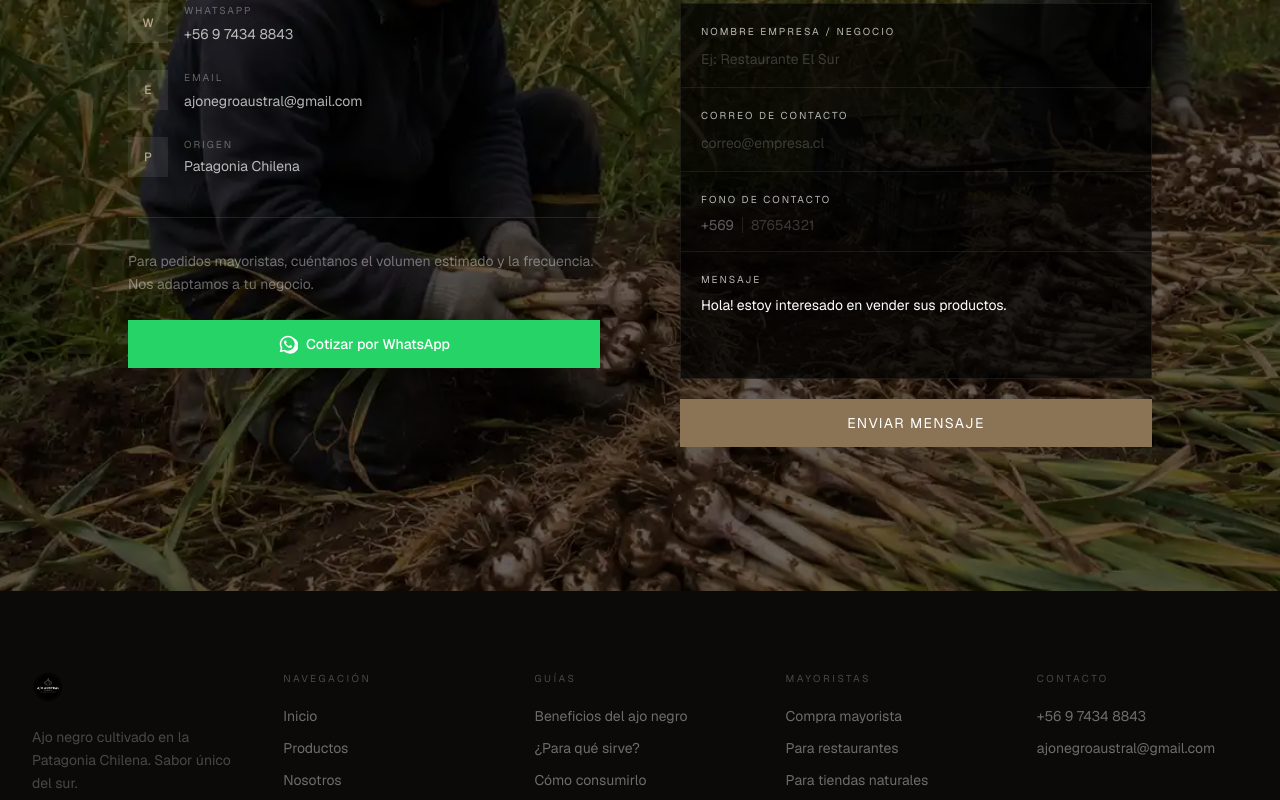
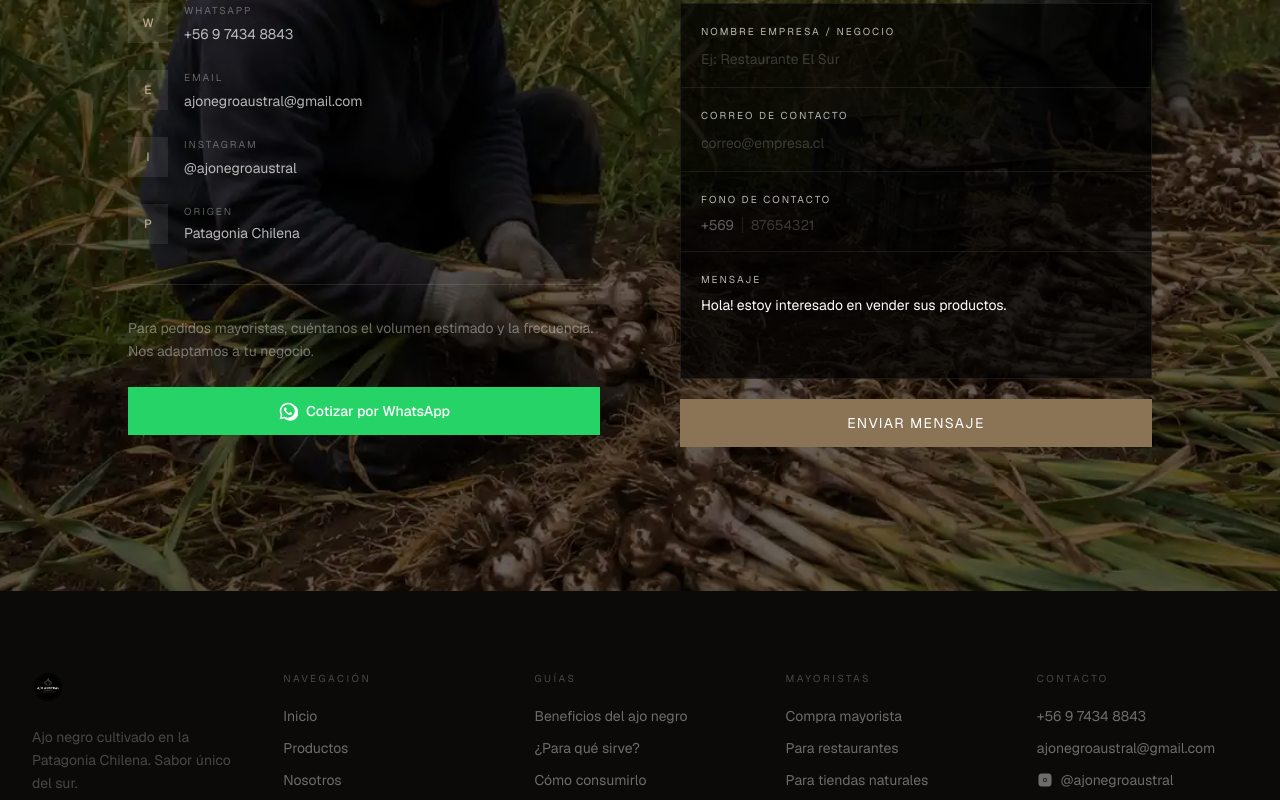
Before and after one commit to micajaproyectos/web-ajo-negro, a Next.js app: page / in a window 1280 px wide. Shown: the part 5840-6640 px from the top of the page. Built offline with nearby package versions, Linux system fonts and the light colour scheme.

Commit message:
agregar periles de instagrsm

```diff
--- a/src/app/layout.tsx
+++ b/src/app/layout.tsx
@@ -127,6 +127,7 @@ const organizationSchema = {
   url: BASE_URL,
   telephone: "+56974348843",
   email: "ajonegroaustral@gmail.com",
+  sameAs: ["https://www.instagram.com/ajonegroaustral"],
   image: `${BASE_URL}/og-image.webp`,
   logo: {
     "@type": "ImageObject",
--- a/src/components/Contact.tsx
+++ b/src/components/Contact.tsx
@@ -21,6 +21,12 @@ const CONTACT_INFO = [
     value: "ajonegroaustral@gmail.com",
     href: "mailto:ajonegroaustral@gmail.com",
     icon: "E",
+  },
+  {
+    label: "Instagram",
+    value: "@ajonegroaustral",
+    href: "https://www.instagram.com/ajonegroaustral",
+    icon: "I",
   },
   { label: "Origen", value: "Patagonia Chilena", href: null, icon: "P" },
 ];
--- a/src/components/Footer.tsx
+++ b/src/components/Footer.tsx
@@ -1,5 +1,7 @@
 import Image from "next/image";
 import Link from "next/link";
+
+const INSTAGRAM_URL = "https://www.instagram.com/ajonegroaustral";
 
 const NAV_LINKS = [
   { label: "Inicio", href: "/" },
@@ -119,6 +121,24 @@ export default function Footer() {
               >
                 ajonegroaustral@gmail.com
               </a>
+              <a
+                href={INSTAGRAM_URL}
+                target="_blank"
+                rel="noopener noreferrer"
+                aria-label="Instagram de Ajo Negro Austral"
+                className="inline-flex items-center gap-2 text-white/40 hover:text-white/80 transition-colors"
+              >
+                <svg
+                  xmlns="http://www.w3.org/2000/svg"
+                  viewBox="0 0 24 24"
+                  fill="currentColor"
+                  className="h-4 w-4"
+                  aria-hidden="true"
+                >
+                  <path d="M12 2.16c3.2 0 3.58.01 4.85.07 1.17.05 1.8.25 2.23.41.56.22.96.48 1.38.9.42.42.68.82.9 1.38.16.42.36 1.06.41 2.23.06 1.27.07 1.65.07 4.85s-.01 3.58-.07 4.85c-.05 1.17-.25 1.8-.41 2.23-.22.56-.48.96-.9 1.38-.42.42-.82.68-1.38.9-.42.16-1.06.36-2.23.41-1.27.06-1.65.07-4.85.07s-3.58-.01-4.85-.07c-1.17-.05-1.8-.25-2.23-.41-.56-.22-.96-.48-1.38-.9-.42-.42-.68-.82-.9-1.38-.16-.42-.36-1.06-.41-2.23-.06-1.27-.07-1.65-.07-4.85s.01-3.58.07-4.85c.05-1.17.25-1.8.41-2.23.22-.56.48-.96.9-1.38.42-.42.82-.68 1.38-.9.42-.16 1.06-.36 2.23-.41 1.27-.06 1.65-.07 4.85-.07Zm0 6.68a3.16 3.16 0 1 0 0 6.32 3.16 3.16 0 0 0 0-6.32Zm0 5.21a2.05 2.05 0 1 1 0-4.1 2.05 2.05 0 0 1 0 4.1Zm4.02-5.33a.74.74 0 1 1-1.47 0 .74.74 0 0 1 1.47 0Z" />
+                </svg>
+                @ajonegroaustral
+              </a>
             </div>
           </div>
         </div>
```
Also changed, not shown: public/llms.txt.
